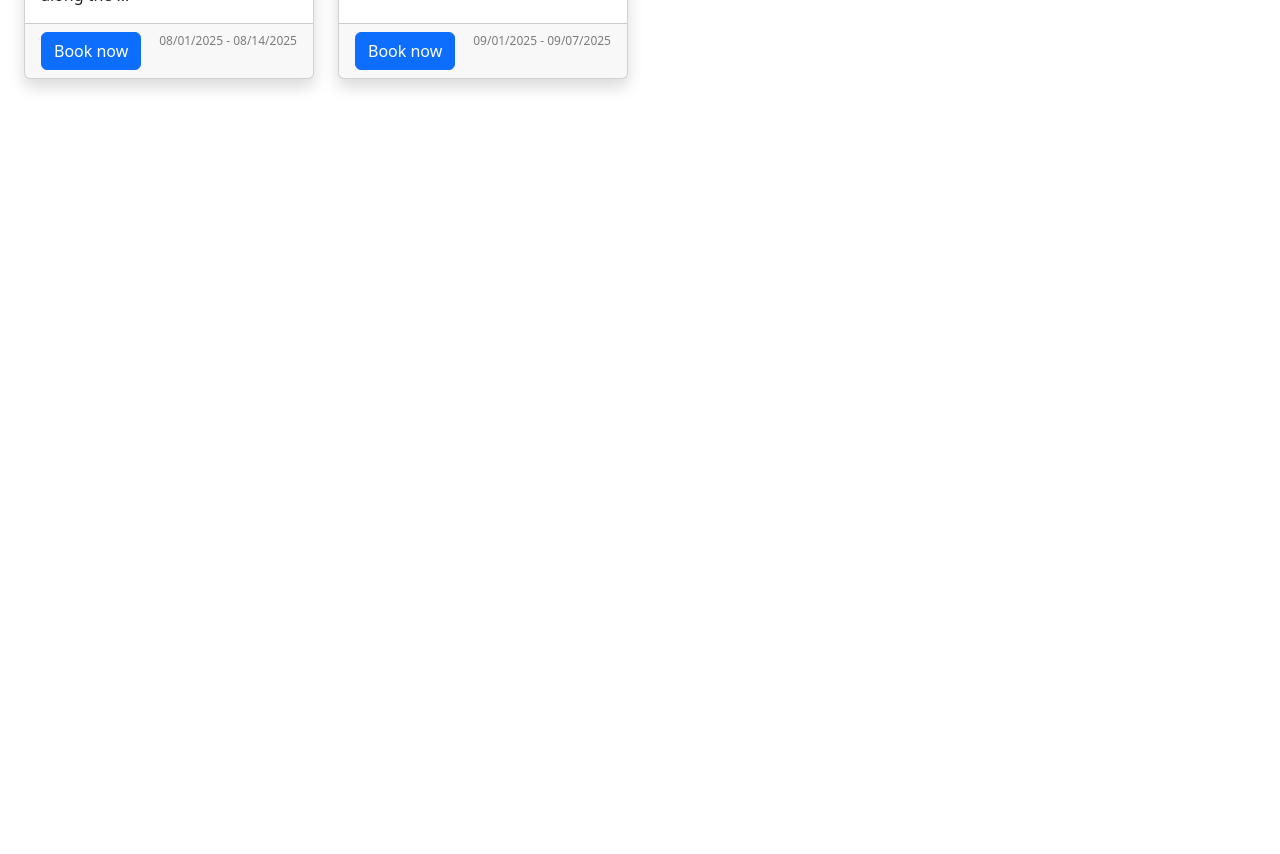
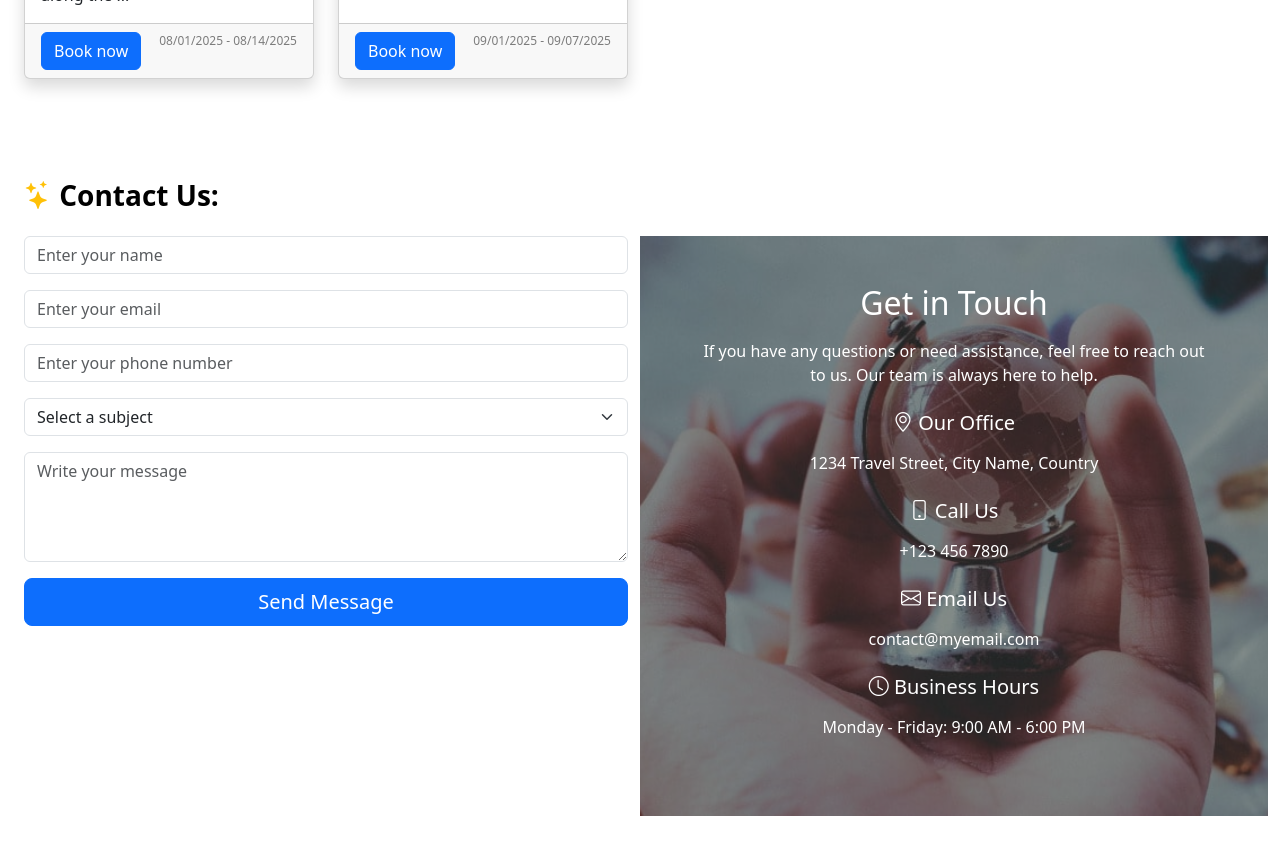
Before and after one commit to EN-BAAK/Red-bus, an Angular app: page / in a window 1280 px wide. Shown: the part 1620-2474 px from the top of the page. Before the commit the page ends 1773 px from the top, so only its background shows below. Built offline with nearby package versions, Linux system fonts and the light colour scheme.

Commit message:
add contact section to home page & remove background image from hero section in home page

```diff
--- a/src/app/home/home.component.css
+++ b/src/app/home/home.component.css
@@ -1,13 +1,21 @@
-#home .hero {
-  background-image: url("../../assets/images/home.jpg");
-  background-repeat: no-repeat;
-  background-size: cover;
-  background-position: center center;
-  z-index: 1;
-}
+
 #home .overlay {
   z-index: -1;
 }
 #home section {
   padding: 50px 0;
 }
+#home .contact-us {
+  height: 800px;
+}
+#home .contact-us .contact-side,
+#home .contact-us .form-holder {
+  height: 580px;
+}
+#home .contact-us .contact-side {
+  background-image: url("../../assets/images/contact.jpg");
+  background-repeat: no-repeat;
+  background-size: cover;
+  background-position: center center;
+  z-index: 1;
+}
--- a/src/app/home/home.component.html
+++ b/src/app/home/home.component.html
@@ -31,4 +31,112 @@
       ></card-viewer>
     </div>
   </section>
+
+  <section class="contact-us">
+    <h1 class="mb-4 text-capitalize fw-bold fs-3 text-black">
+      <i class="bi bi-stars text-warning"></i> Contact us:
+    </h1>
+
+    <div class="row justify-content-between">
+      <div class="form-holder col-lg-6 col-12">
+        <form (ngSubmit)="onSubmit()">
+          <div class="mb-3">
+            <input
+              type="text"
+              class="form-control"
+              id="name"
+              placeholder="Enter your name"
+              [(ngModel)]="fullName"
+              name="phone"
+              required
+            />
+          </div>
+
+          <div class="mb-3">
+            <input
+              type="email"
+              class="form-control"
+              id="email"
+              placeholder="Enter your email"
+              [(ngModel)]="email"
+              name="email"
+              required
+            />
+          </div>
+
+          <div class="mb-3">
+            <input
+              type="tel"
+              class="form-control"
+              id="phone"
+              placeholder="Enter your phone number"
+              [(ngModel)]="phone"
+              name="phone"
+              required
+            />
+          </div>
+
+          <div class="mb-3">
+            <select
+              class="form-select"
+              id="subject"
+              [(ngModel)]="subject"
+              name="subject"
+              required
+            >
+              <option value="" disabled selected>Select a subject</option>
+              <option value="1">General Inquiry</option>
+              <option value="2">Support</option>
+              <option value="3">Feedback</option>
+            </select>
+          </div>
+
+          <div class="mb-3">
+            <textarea
+              class="form-control"
+              id="message"
+              rows="4"
+              placeholder="Write your message"
+              [(ngModel)]="message"
+              name="message"
+              required
+            ></textarea>
+          </div>
+
+          <div class="d-grid">
+            <button type="submit" class="btn btn-primary btn-lg">
+              Send Message
+            </button>
+          </div>
+        </form>
+      </div>
+
+      <div class="contact-side col-lg-6 d-lg-block d-none position-relative">
+        <div class="p-5 d-flex flex-column gap-2 align-items-center text-white">
+          <h2 class="text-center">Get in Touch</h2>
+
+          <p class="text-center">
+            If you have any questions or need assistance, feel free to reach out
+            to us. Our team is always here to help.
+          </p>
+
+          <h5><i class="bi bi-geo-alt"></i> Our Office</h5>
+          <p>1234 Travel Street, City Name, Country</p>
+
+          <h5><i class="bi bi-phone"></i> Call Us</h5>
+          <p>+123 456 7890</p>
+
+          <h5><i class="bi bi-envelope"></i> Email Us</h5>
+          <p>contact&#64;myemail.com</p>
+
+          <h5><i class="bi bi-clock"></i> Business Hours</h5>
+          <p>Monday - Friday: 9:00 AM - 6:00 PM</p>
+
+          <div
+            class="overlay w-100 h-100 bg-dark d-none d-md-block position-absolute top-0 left-0 opacity-50"
+          ></div>
+        </div>
+      </div>
+    </div>
+  </section>
 </main>
--- a/src/app/home/home.component.ts
+++ b/src/app/home/home.component.ts
@@ -23,4 +23,20 @@ export class HomeComponent {
   }
 
   travels: Travel[] = [];
+
+  fullName: string = '';
+  email: string = '';
+  phone: string = '';
+  subject: string = '';
+  message: string = '';
+
+  onSubmit() {
+    console.log('Form submitted', {
+      fullName: this.fullName,
+      email: this.email,
+      phone: this.phone,
+      subject: this.subject,
+      message: this.message,
+    });
+  }
 }
```
Also changed, not shown: src/app/app.module.ts (+8 -1 lines), src/assets/images/home.jpg (deleted).
